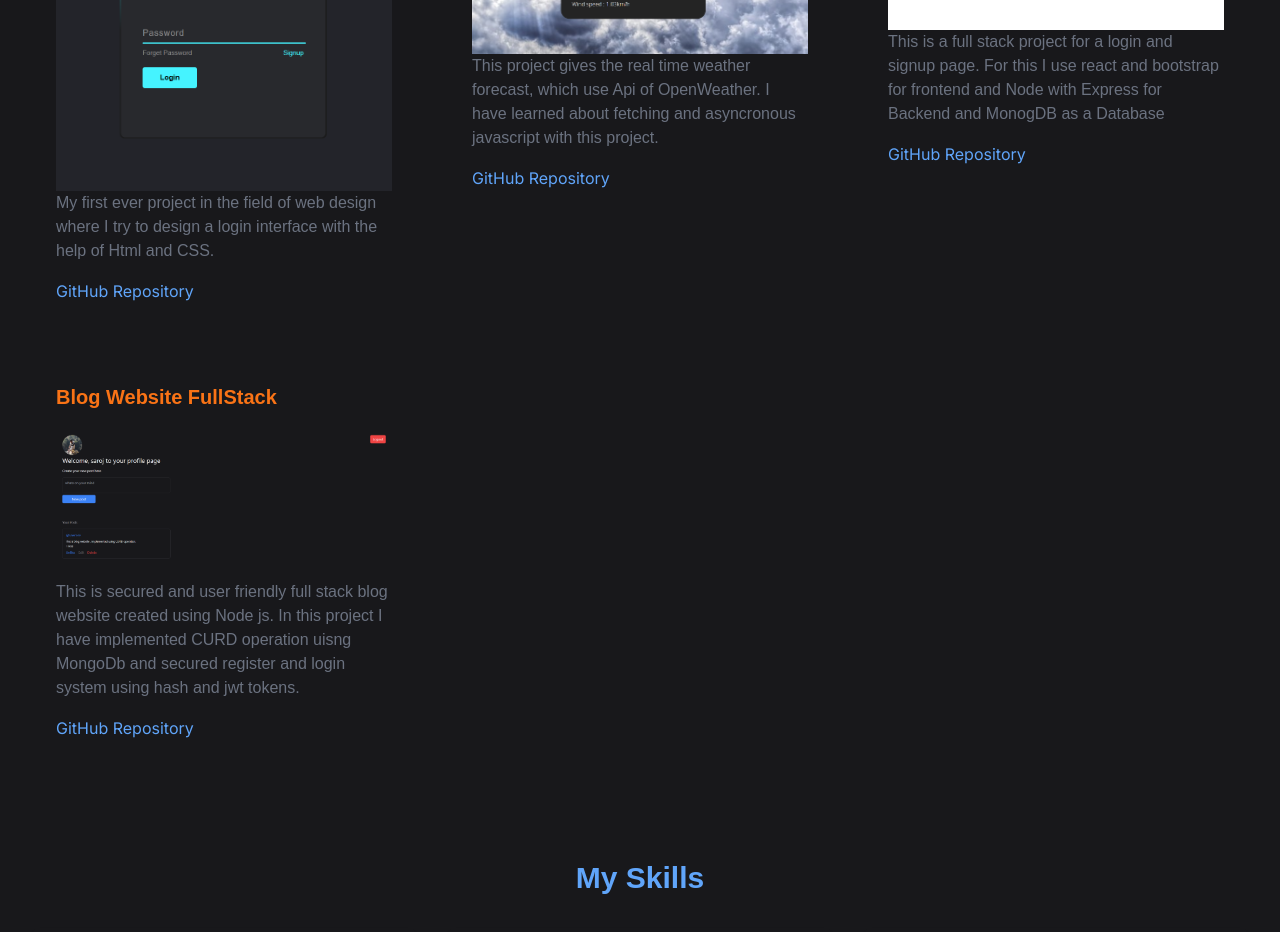
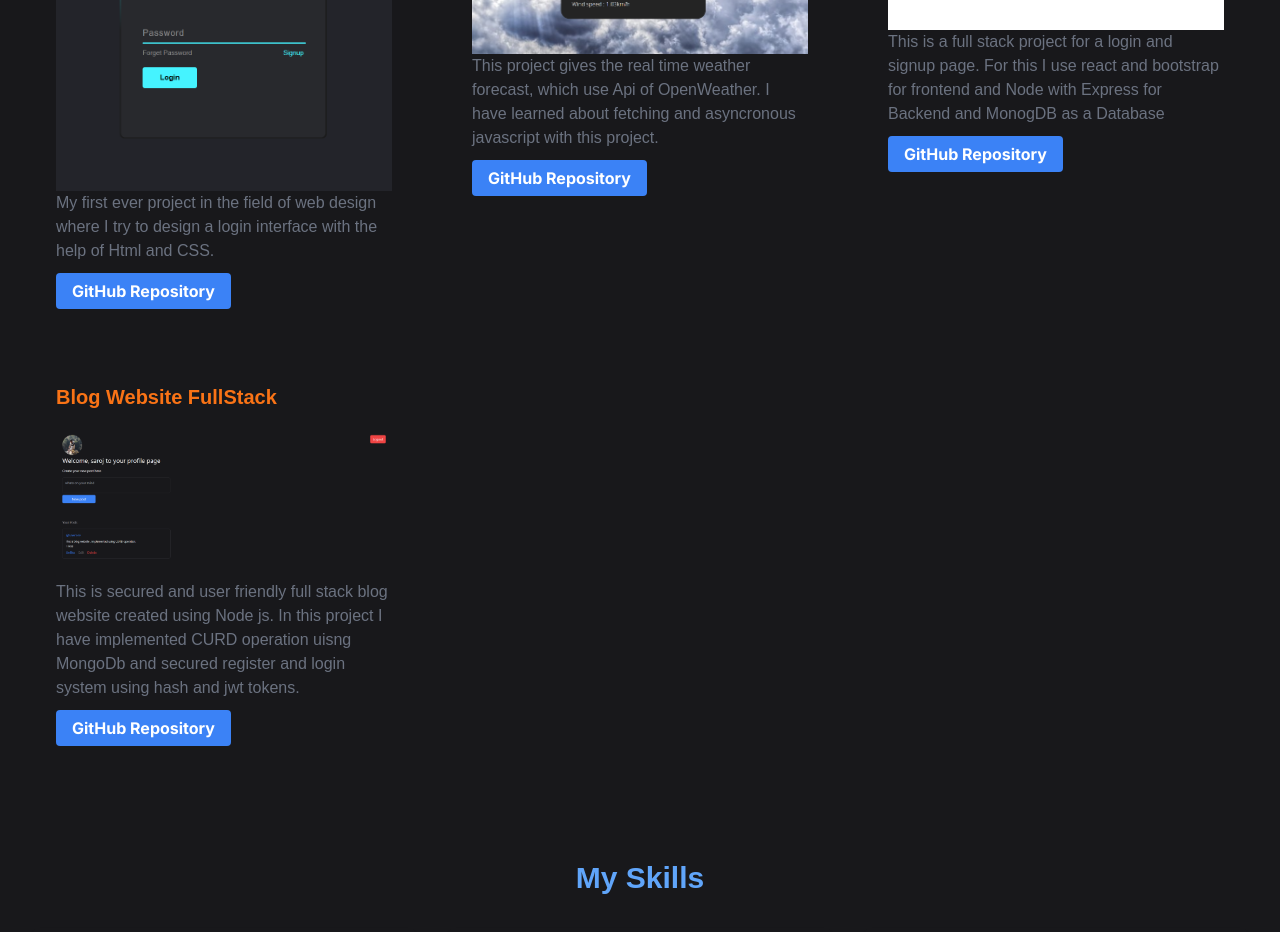
Before and after one commit to Sawrozzz/React-portfolio, a Next.js app: page / in a window 1280 px wide. Shown: the part 1220-2152 px from the top of the page. Built offline with nearby package versions, Linux system fonts and the light colour scheme.

Commit message:
refactor

```diff
--- a/app/components/Project/page.js
+++ b/app/components/Project/page.js
@@ -61,7 +61,7 @@ const Project = () => {
                 href={project.githubLink}
                 target="_blank"
                 rel="noopener noreferrer"
-                className="text-blue-400 hover:underline"
+                className="bg-blue-500 text-white font-bold py-2 px-4 rounded hover:bg-blue-700 focus:outline-none focus:shadow-outline"
               >
                 GitHub Repository
               </a>
```
